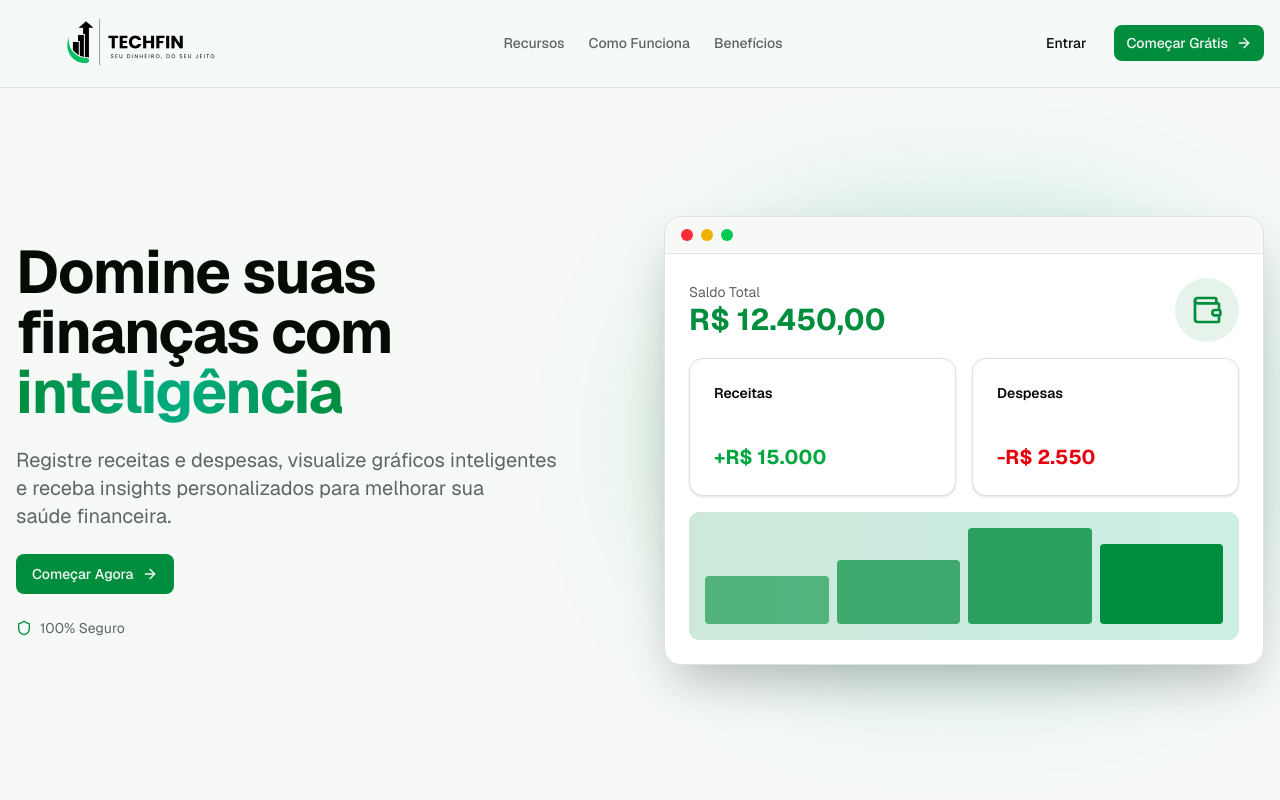
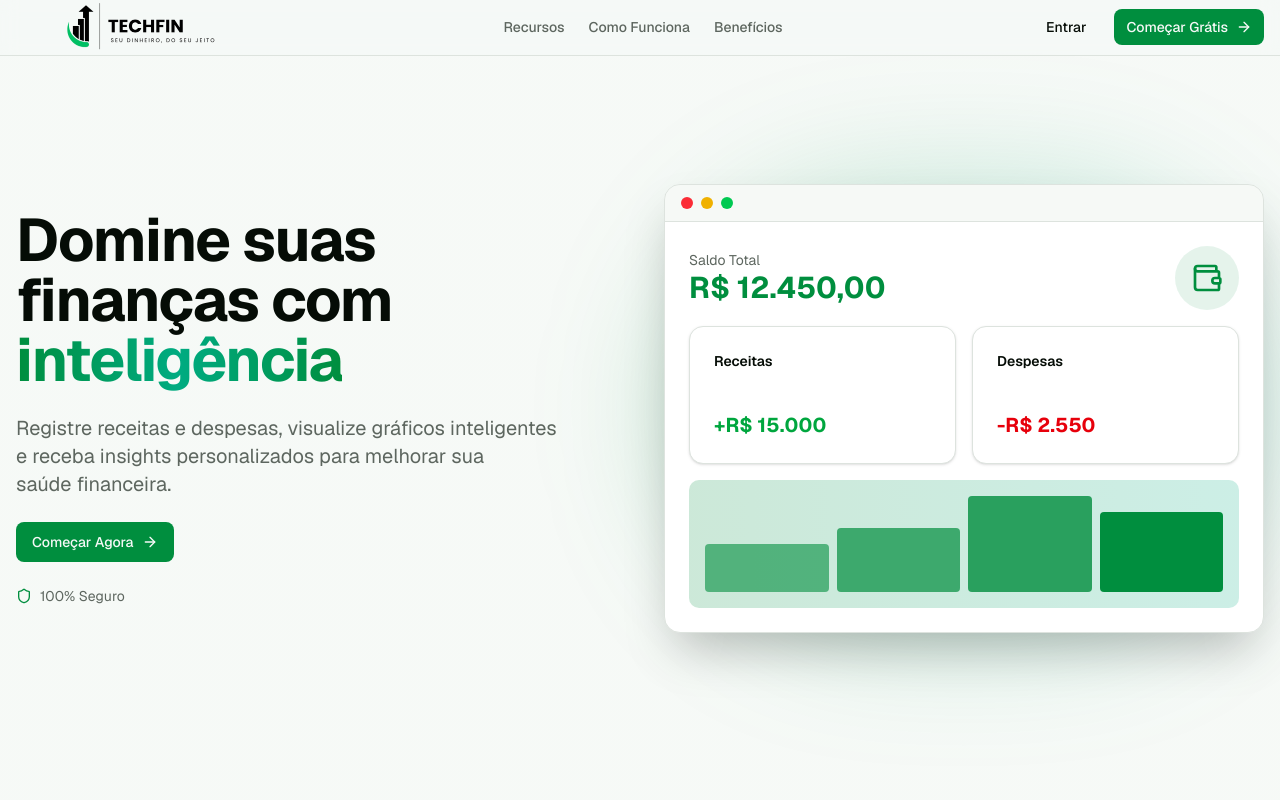
Before and after one commit to diascw/techfin, a Next.js app: page / in a window 1280 px wide. Shown: the top 800 px of the page. Built offline with nearby package versions, Linux system fonts and the light colour scheme.

Commit message:
feat: remove py

```diff
--- a/app/page.tsx
+++ b/app/page.tsx
@@ -24,7 +24,7 @@
   return (
     <div className="min-h-screen bg-gradient-to-b from-background via-background to-muted/20">
       <header className="border-b bg-background/95 backdrop-blur supports-[backdrop-filter]:bg-background/60 sticky top-0 z-50">
-        <div className="container mx-auto px-4 py-4 flex items-center justify-between">
+        <div className="container mx-auto px-4 flex items-center justify-between">
           <Logo />
           <nav className="hidden md:flex gap-6 items-center">
             <Link
```
